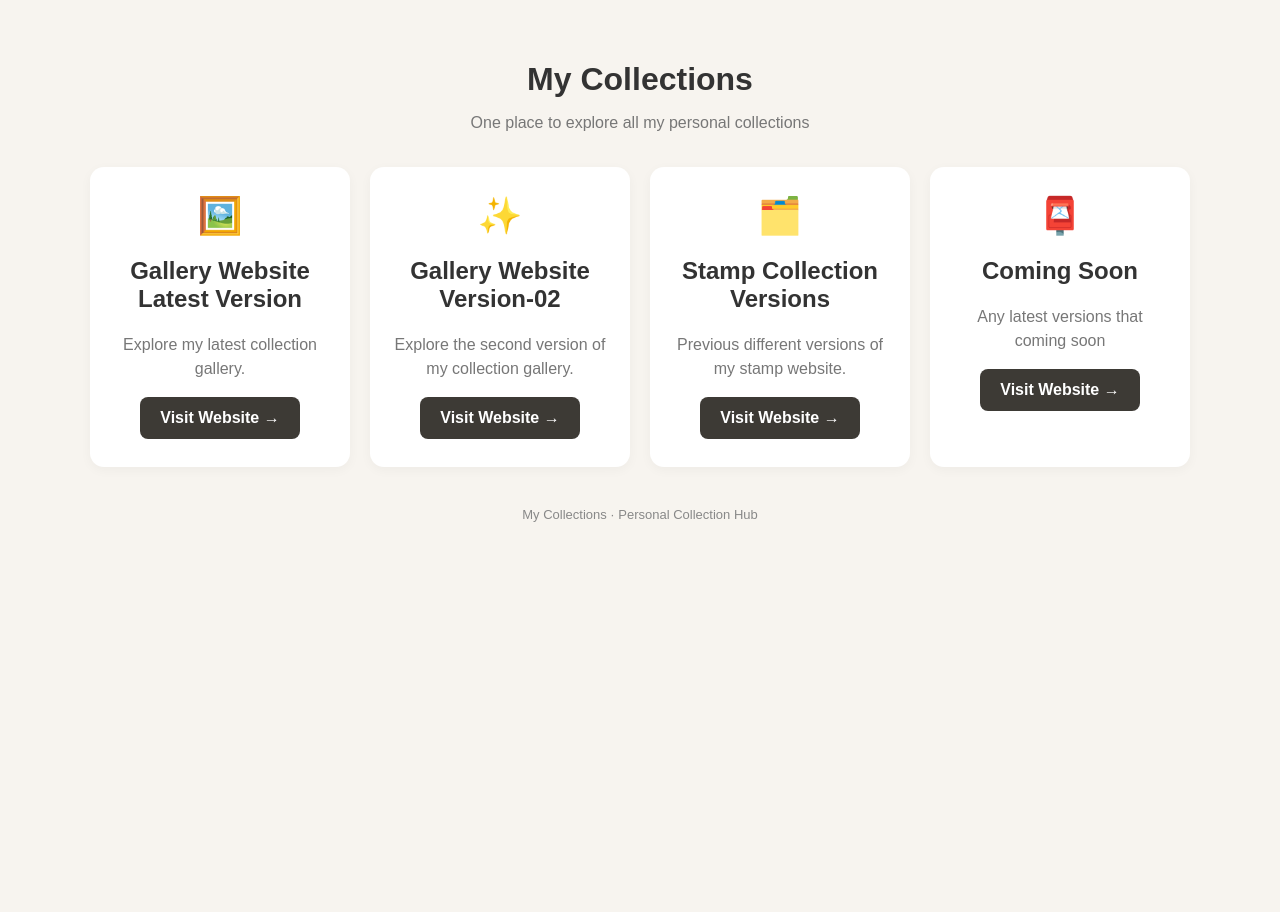
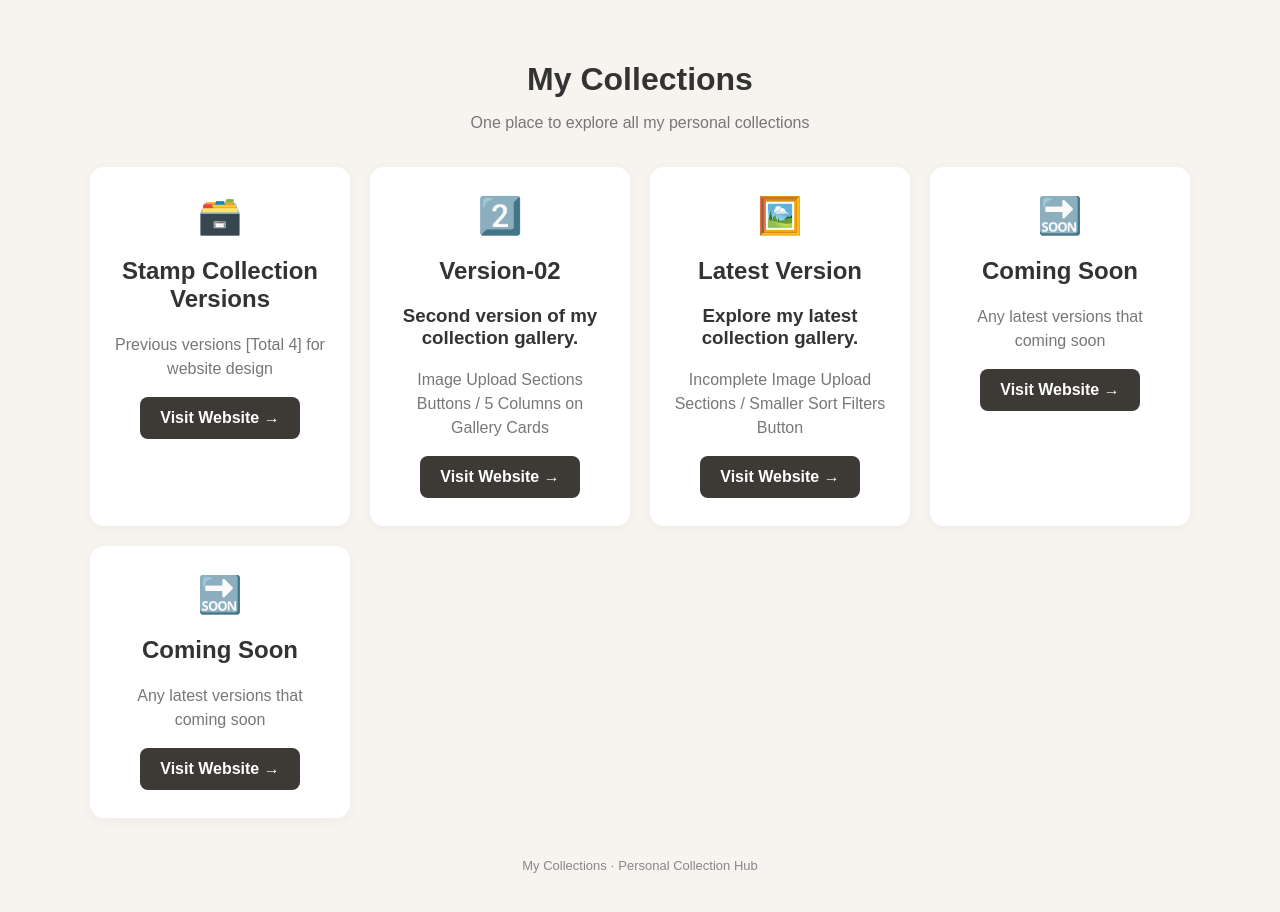
Before and after one commit to Jeat-98/My-Collection-Hub, a plain HTML site: page index.html in a window 1280 px wide. Before the commit the page ends 800 px from the top, so only its background shows below. Drawn offline with Linux system fonts and the light colour scheme.

Commit message:
Update index.html

```diff
--- a/index.html
+++ b/index.html
@@ -74,10 +74,32 @@
 
   <main class="collections">
 
+      <section class="card">
+      <div class="emoji">🗃️</div>
+      <h2>Stamp Collection Versions</h2>
+      <p>Previous versions [Total 4] for website design</p>
+      <a class="button"
+         href="https://jeat-98.github.io/stamp-collection-versions/">
+        Visit Website →
+      </a>
+    </section>
+
+    <section class="card">
+      <div class="emoji">2️⃣</div>
+      <h2>Version-02</h2>
+      <h3>Second version of my collection gallery.</h3>
+      <p>Image Upload Sections Buttons / 5 Columns on Gallery Cards</p>
+      <a class="button"
+         href="https://jeat-98.github.io/Collection-Gallery_v2/">
+        Visit Website →
+      </a>
+    </section>
+
     <section class="card">
       <div class="emoji">🖼️</div>
-      <h2>Gallery Website Latest Version</h2>
-      <p>Explore my latest collection gallery.</p>
+      <h2>Latest Version</h2>
+      <h3>Explore my latest collection gallery.</h3>
+      <p>Incomplete Image Upload Sections / Smaller Sort Filters Button</p>
       <a class="button"
          href="https://jeat-98.github.io/Collection-Gallery-Latest/">
         Visit Website →
@@ -85,27 +107,17 @@
     </section>
 
     <section class="card">
-      <div class="emoji">✨</div>
-      <h2>Gallery Website Version-02</h2>
-      <p>Explore the second version of my collection gallery.</p>
+      <div class="emoji">🔜</div>
+      <h2>Coming Soon</h2>
+      <p>Any latest versions that coming soon</p>
       <a class="button"
-         href="https://jeat-98.github.io/Collection-Gallery_v2/">
+         href="https://jeat-98.github.io/stamp-collection/">
         Visit Website →
       </a>
     </section>
 
-    <section class="card">
-      <div class="emoji">🗂️</div>
-      <h2>Stamp Collection Versions</h2>
-      <p>Previous different versions of my stamp website.</p>
-      <a class="button"
-         href="https://jeat-98.github.io/stamp-collection-versions/">
-        Visit Website →
-      </a>
-    </section>
-
-        <section class="card">
-      <div class="emoji">📮</div>
+      <section class="card">
+      <div class="emoji">🔜</div>
       <h2>Coming Soon</h2>
       <p>Any latest versions that coming soon</p>
       <a class="button"
```
